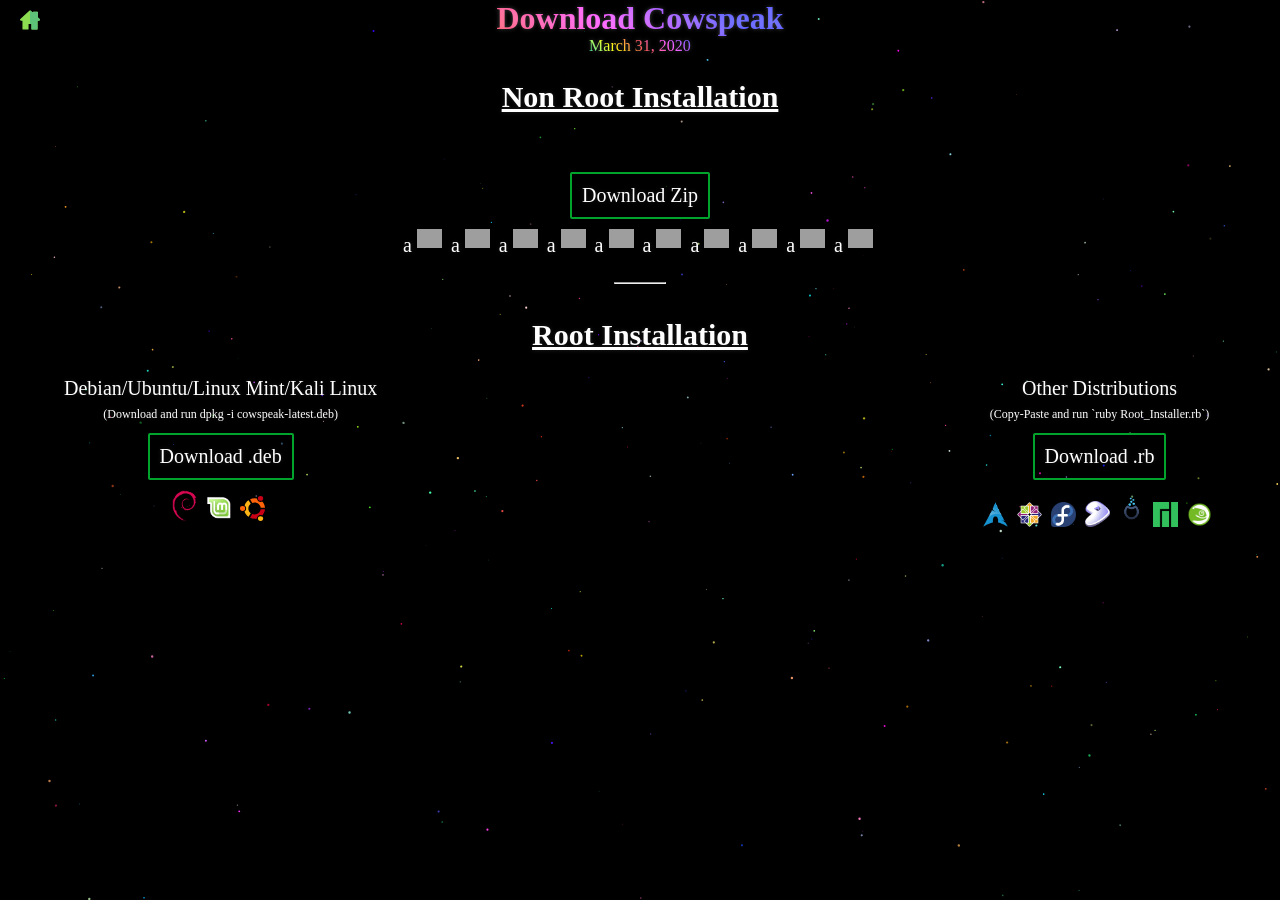
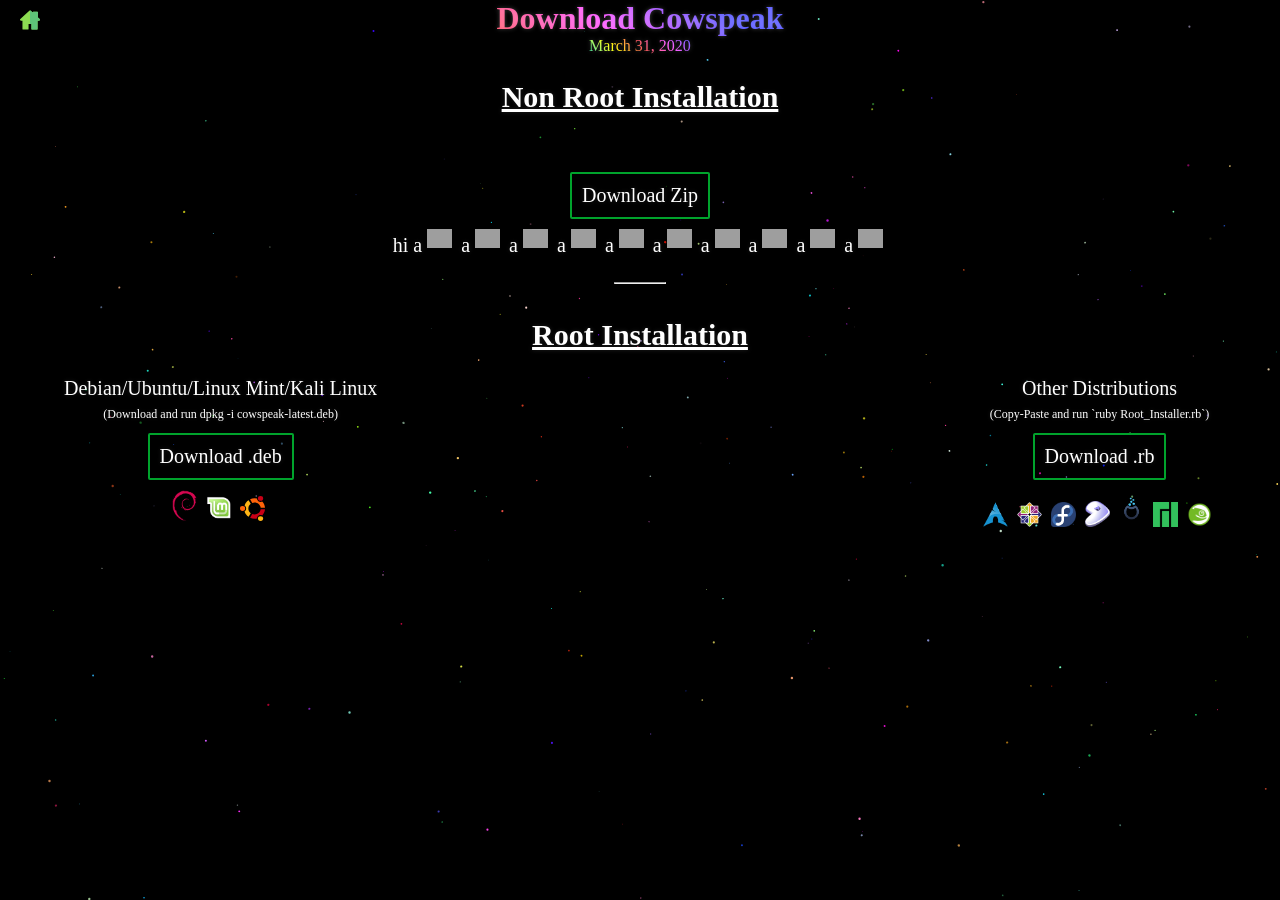
Before and after one commit to Souravgoswami/cowspeak, a Jekyll site: the page built from _posts/2020-03-31-download.markdown, in a window 1280 px wide. Built offline with Jekyll 4.4.1, drawn with Linux system fonts in a browser that asks for light colours; grey boxes are pictures that could not be loaded.

Commit message:
Updated file(s)

```diff
--- a/_posts/2020-03-31-download.markdown
+++ b/_posts/2020-03-31-download.markdown
@@ -11,7 +11,7 @@ categories: help
 
 			<a href="https://github.com/Souravgoswami/cowspeak/archive/master.zip">Download Zip</a>
 
-			<div class="thumbnail-before">
+			<div class="thumbnail-before">hi
 				{% for i in site.static_files %}
 					{% if i.img_deb or i.img_others %}
 					a
```
